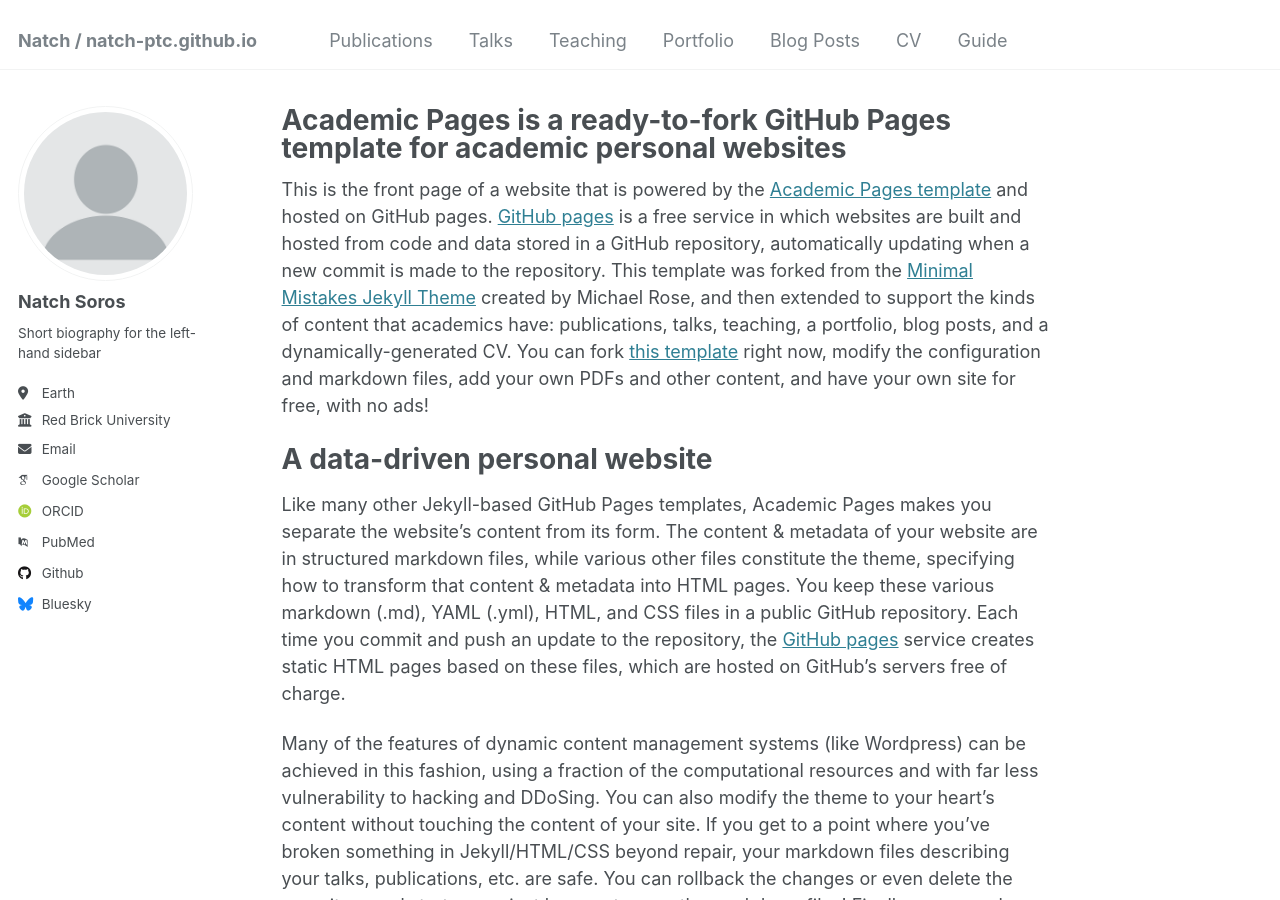
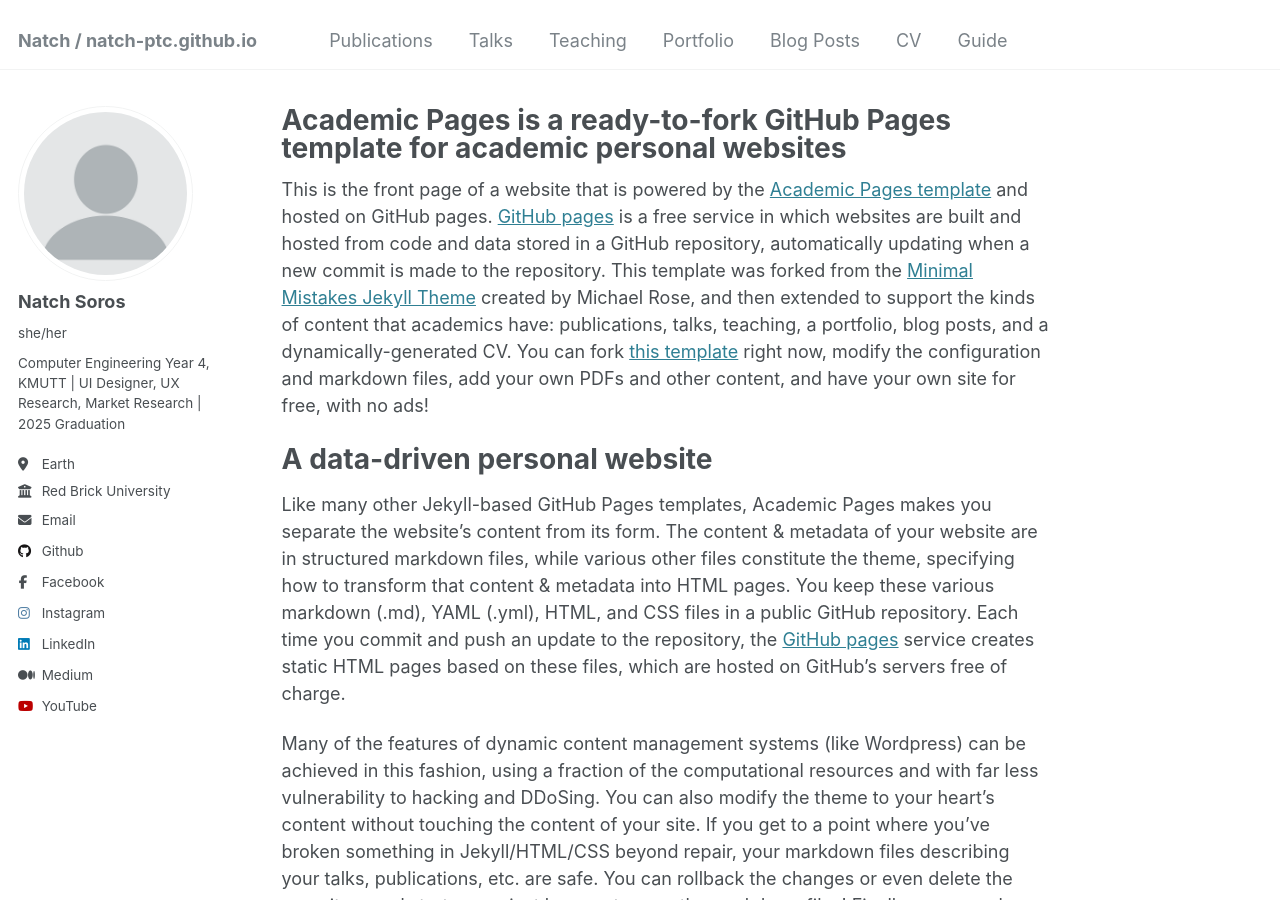
Before and after one commit to natch-ptc/natch-ptc.github.io, a Jekyll site: the page built from _pages/about.md, in a window 1280 px wide and 900 px high. Built offline with Jekyll 4.4.1, drawn with Linux system fonts in a browser that asks for light colours; some web fonts are replaced.

Commit message:
Add text

```diff
--- a/_config.yml
+++ b/_config.yml
@@ -23,20 +23,20 @@ author:
   # Biographic information
   avatar: "profile.png"
   name: "Natch Soros"
-  pronouns: # example: "she/her"
-  bio: "Short biography for the left-hand sidebar"
+  pronouns: "she/her"
+  bio: "Computer Engineering Year 4, KMUTT | UI Designer, UX Research, Market Research | 2025 Graduation"
   location: "Earth"
   employer: "Red Brick University"
   uri: # URL
-  email: "none@example.org"
+  email: "ruedhaidham16@gmail.com"
 
   # Academic websites
   arxiv: # URL - Update with the correct link to your profile
-  googlescholar: "https://scholar.google.com/citations?user=PS_CX0AAAAAJ"
+  googlescholar: # URL
   impactstory: # URL
-  orcid: "http://orcid.org/yourorcidurl"
+  orcid: # URL
   semantic: # URL
-  pubmed: "https://www.ncbi.nlm.nih.gov/pubmed/?term=john+snow"
+  pubmed: # URL
   researchgate: # URL
   scopus: # URL
 
@@ -44,23 +44,23 @@ author:
   bitbucket: # Username - Update with your username on the site
   codepen: # Username
   dribbble: # Username
-  github: "academicpages"
+  github: "github.com/natch-ptc"
   kaggle: # Username
   stackoverflow: # User number or user number and name (i.e., use "1" or "1/jeff-atwood")
 
   # Social media
-  bluesky: "bsky.app" # Replace this with you Bluesky username
-  facebook: # Username
+  bluesky: # Username # Replace this with you Bluesky username
+  facebook: "facebook.com/ruedhaidham.soros.9"
   flickr: # Username
   foursquare: # Username
   goodreads: # Username
   google_plus: # Username
   keybase: # Username
-  instagram: # Username
+  instagram: "instagram.com/natch_ptc"
   lastfm: # Username
-  linkedin: # Username
+  linkedin: "linkedin.com/in/rsoros"
   mastodon: # URL
-  medium: # URL
+  medium: "medium.com/@natch.ptc"
   pinterest: # Username
   soundcloud: # Username
   steam: # Username
@@ -71,7 +71,7 @@ author:
   weibo: # Username
   wikipedia: # Username
   xing: # Username
-  youtube: # Username
+  youtube: "youtube.com/@natch-ptc"
   zhihu: # Username
 
 # Publication Category - The following the list of publication categories and their headings
```
